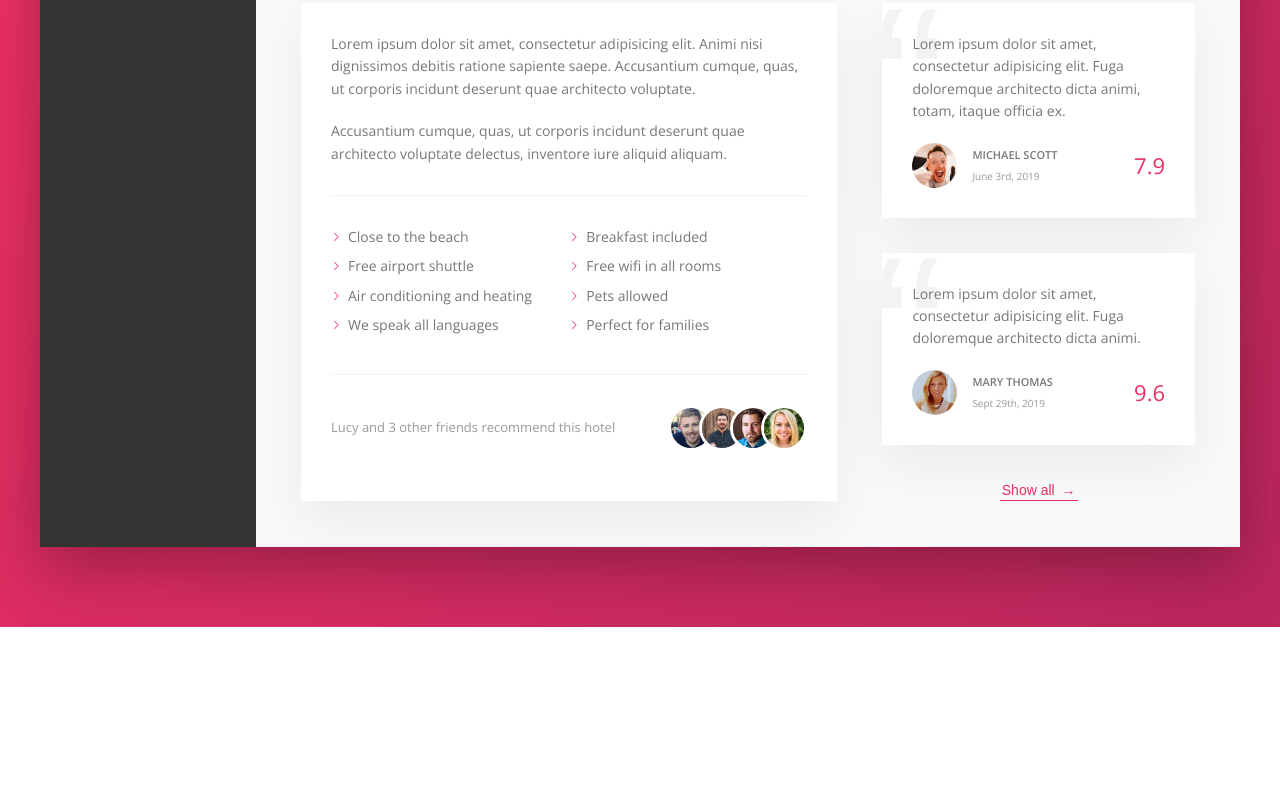
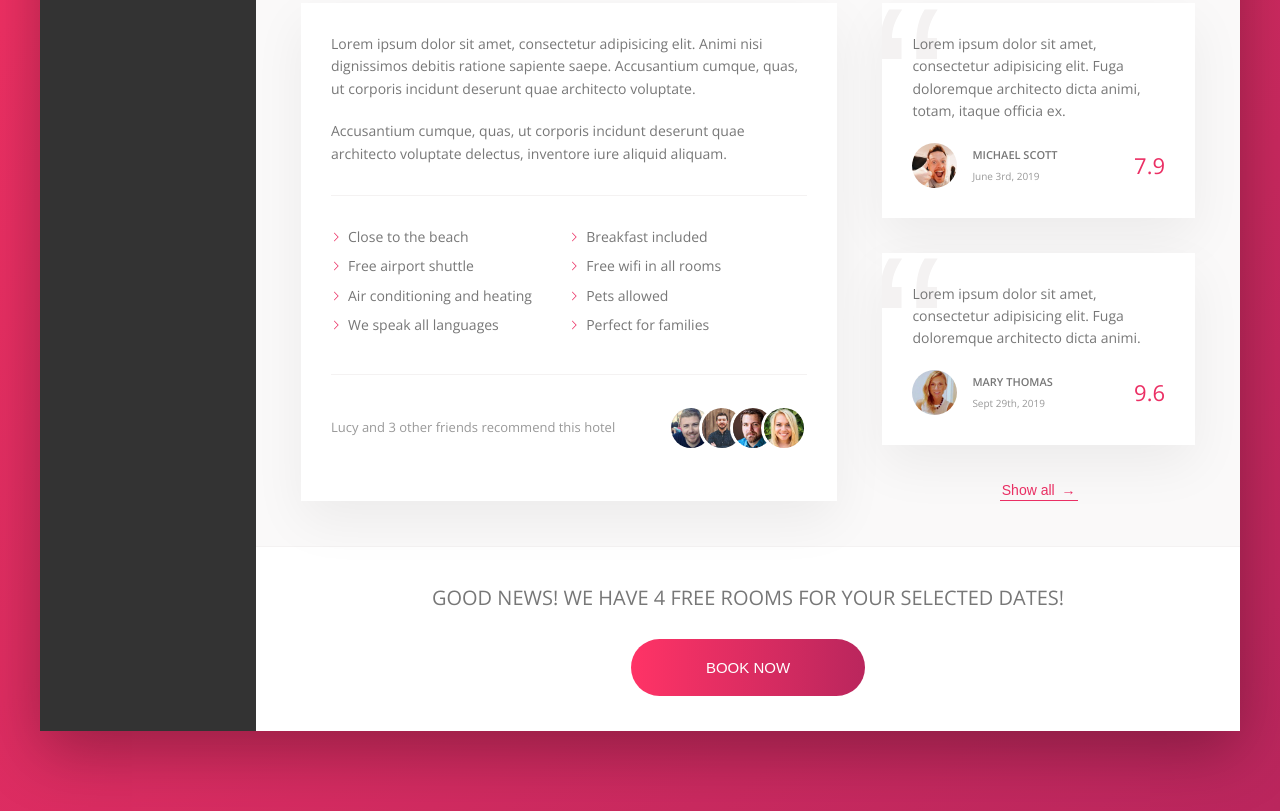
Before and after one commit to mat2ja/trillo, a website: page index.html in a window 1280 px wide. Shown: the part 644-1455 px from the top of the page. Before the commit the page ends 1271 px from the top, so only its background shows below. Drawn offline with nearby package versions, Linux system fonts and the light colour scheme.

Commit message:
finished the CTA section :fire:
- created beautiful button animation by taking one od the button spans out of the flow
- made lengthy comments to explain each step

```diff
--- a/index.html
+++ b/index.html
@@ -198,10 +198,17 @@
                         </div>
                     </div>
 
+                    <div class="cta">
+                        <h2 class="cta__book-now">Good news! We have 4 free rooms for your selected dates!</h2>
+
+                        <button class="btn">
+                            <span class="btn--visible">Book now</span>
+                            <span class="btn--invisible">Only 4 rooms left</span>
+                        </button>
+                    </div>
+
                 </main>
-
             </div>
-
         </div>
     </body>
 
--- a/sass/_base.scss
+++ b/sass/_base.scss
@@ -22,7 +22,6 @@
 	--icon-dimension-medium: 2rem;
 	--icon-dimension-large: 2.25rem;
 
-	--font-size: 1.6rem;
 }
 
 * {
@@ -42,7 +41,7 @@ html {
 }
 
 body {
-	font-size: var(--font-size);
+	font-size: 1.6rem;
 	font-family: "Open Sans", sans-serif;
 	font-weight: 400;
     line-height: 1.6;
--- a/sass/_components.scss
+++ b/sass/_components.scss
@@ -489,5 +489,96 @@
 		color: var(--color-grey-light-2);
 		z-index: 1;
 	}
+}
 
+//*
+//* CALL-TO-ACTION
+//*
+
+.cta {
+	padding: 3.5rem 0;
+	text-align: center;
+
+	&__book-now {
+		font-size: 2rem;
+		font-weight: 300;
+		text-transform: uppercase;
+		margin-bottom: 2.5rem;
+	}
 }
+
+//*
+//* CTA
+//*
+
+.btn {
+	font-size: 1.5rem;
+	font-weight: 300;
+	text-transform: uppercase;
+
+	border-radius: 100rem;
+	border: none;
+	background: var(--color-primary)
+		linear-gradient(
+			to right,
+			var(--color-primary-light),
+			var(--color-primary-dark)
+		);
+	color: white;
+
+	position: relative;
+	overflow: hidden; // hides the text when it is outside the button
+	cursor: pointer;
+
+	> * {
+		display: inline-block;
+		width: 100%;
+		height: 100%; // same dimensions as its parent element
+		transition: all 200ms;
+	}
+
+	/*
+	as I figured, only one of span can have position: absolute:
+	- if both are taken out of the flow, button wont be visible
+	- if neither is absolute (i.e both use transform: translateY, so both are in the flow), button would have to hold both spans at once, and bcs they both have dimensions of 100%, button would be huge
+
+	Basically, one of the spans MUST be taken out of the flow
+	*/
+
+	&--visible {
+		padding: 2rem 7.5rem;
+	}
+
+	&--invisible {
+		padding: 2rem 0; // aligns the text vertically, and it's identical to visible button text padding
+		// transform: translateY(-100%); // example of why it wont work
+
+		position: absolute;
+		left: 0;
+		top: -100%; // move it completely outside the button by its complete height, height must be defined
+	}
+
+	&:hover {
+		background: var(--color-primary)
+			linear-gradient(
+				to left,
+				var(--color-primary-light),
+				var(--color-primary-dark)
+			);
+	}
+
+	&:hover &--visible {
+		transform: translateY(100%); // height must be defined for it to work
+		bottom: -100%;
+	}
+
+	&:hover &--invisible {
+		//top: 0;
+		transform: translateY(100%); // my implementation, transition should be smoother
+	}
+
+	&:focus {
+		outline: none;
+		animation: pulsate 1s infinite;
+	}
+}
```
Also changed, not shown: css/style.css.
